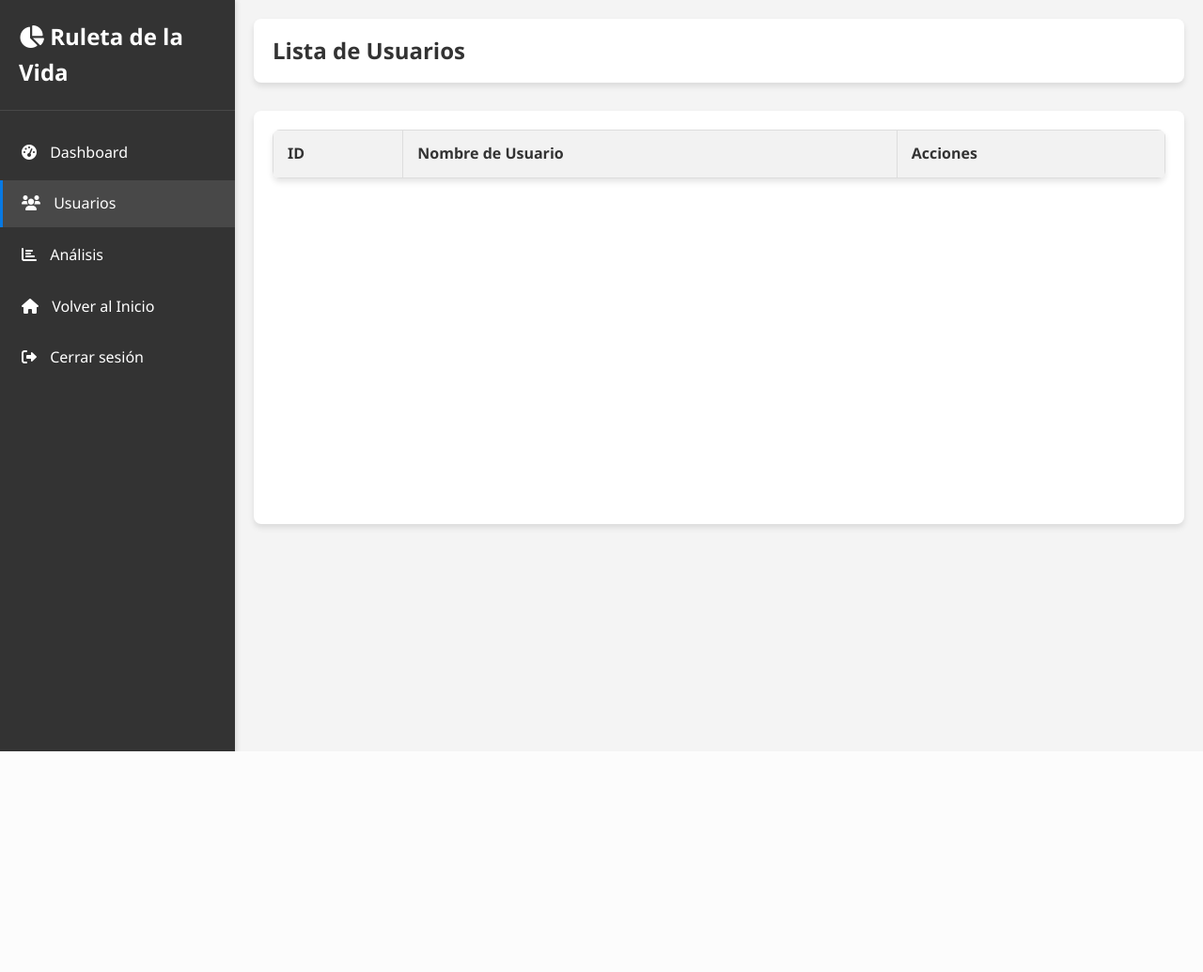
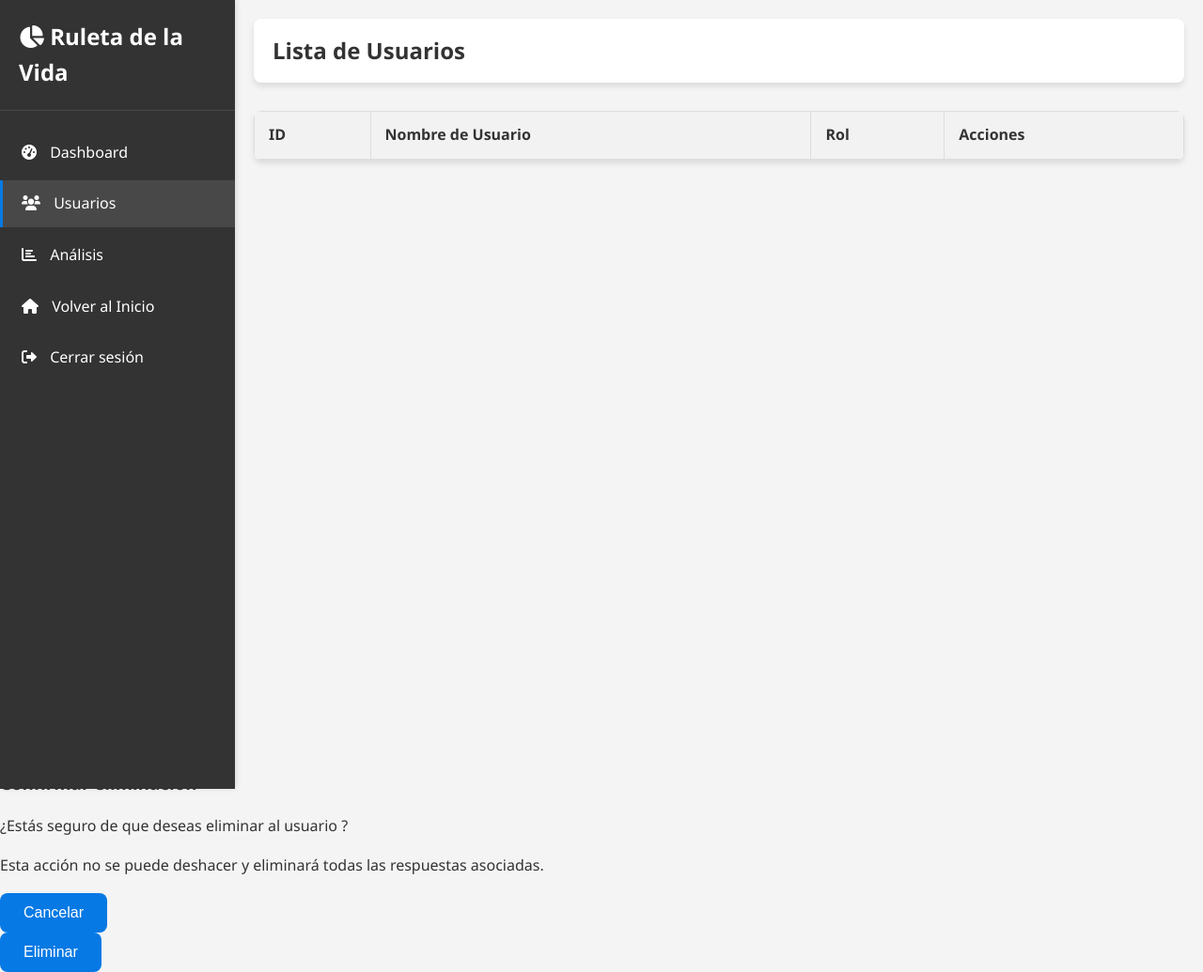
Before and after one commit to Manuelasanchez71/Ciencia-de-Datos-, a Flask app: page /admin/usuarios in a window 1280 px wide. Shown: the whole page at 94% size. Before the commit the page ends 800 px from the top, so only its background shows below. Run offline with Flask 3, Linux system fonts and the light colour scheme; a user stored in the database is signed in; data comes from the database, SQL or seed files in the repository; data that the repository does not hold is empty.

Commit message:
se integra boton para editar usuarios, eliminar usuarios y el modal de confirmacion para la eliminacion de los usuarios

```diff
--- a/ruletadelavida/templates/admin_usuarios.html
+++ b/ruletadelavida/templates/admin_usuarios.html
@@ -29,12 +29,13 @@
         <h1>Lista de Usuarios</h1>
       </div>
 
-      <div class="chart-card">
+      <div class="chart-cardd">
         <table>
           <thead>
             <tr>
               <th>ID</th>
               <th>Nombre de Usuario</th>
+              <th>Rol</th>
               <th>Acciones</th>
             </tr>
           </thead>
@@ -43,10 +44,19 @@
             <tr>
               <td>{{ usuario[0] }}</td>
               <td>{{ usuario[1] }}</td>
+              <td>{{ usuario[2] if usuario|length > 2 and usuario[2] else 'usuario' }}</td>
               <td>
-                <a href="{{ url_for('admin_ver_usuario', user_id=usuario[0]) }}" class="button">
-                  <i class="fas fa-eye"></i> Ver Respuestas
-                </a>
+                <div class="actions-column">
+                  <a href="{{ url_for('admin_ver_usuario', user_id=usuario[0]) }}" class="button button-small-ver">
+                    <i class="fas fa-eye"></i> Ver respuestas
+                  </a>
+                  <a href="{{ url_for('admin_editar_usuario', user_id=usuario[0]) }}" class="button button-small button-edit">
+                    <i class="fas fa-edit"></i> Editar
+                  </a>
+                  <button onclick="confirmarEliminar('{{ usuario[0] }}', '{{ usuario[1] }}')" class="button button-small button-delete">
+                    <i class="fas fa-trash"></i> Eliminar
+                  </button>
+                </div>
               </td>
             </tr>
             {% endfor %}
@@ -55,5 +65,46 @@
       </div>
     </div>
   </div>
+
+  <!-- Modal de confirmación para eliminar usuario -->
+  <div id="modal-eliminar" class="modal">
+    <div class="modal-content">
+      <h3>Confirmar eliminación</h3>
+      <p>¿Estás seguro de que deseas eliminar al usuario <span id="nombre-usuario"></span>?</p>
+      <p class="warning-text">Esta acción no se puede deshacer y eliminará todas las respuestas asociadas.</p>
+      <div class="modal-buttons">
+        <button id="btn-cancelar" class="button button-secondary">Cancelar</button>
+        <form id="form-eliminar" method="POST" action="">
+          <button type="submit" class="button button-delete">Eliminar</button>
+        </form>
+      </div>
+    </div>
+  </div>
+
+  <script>
+    // Función para mostrar el modal de confirmación
+    function confirmarEliminar(userId, username) {
+      const modal = document.getElementById('modal-eliminar');
+      const nombreUsuario = document.getElementById('nombre-usuario');
+      const formEliminar = document.getElementById('form-eliminar');
+
+      nombreUsuario.textContent = username;
+      formEliminar.action = "/admin/eliminar_usuario/" + userId;
+      modal.style.display = 'flex';
+    }
+
+    // Cerrar el modal al hacer clic en Cancelar
+    document.getElementById('btn-cancelar').addEventListener('click', function() {
+      document.getElementById('modal-eliminar').style.display = 'none';
+    });
+
+    // Cerrar el modal al hacer clic fuera del contenido
+    window.addEventListener('click', function(event) {
+      const modal = document.getElementById('modal-eliminar');
+      if (event.target === modal) {
+        modal.style.display = 'none';
+      }
+    });
+  </script>
 </body>
 </html>
```
